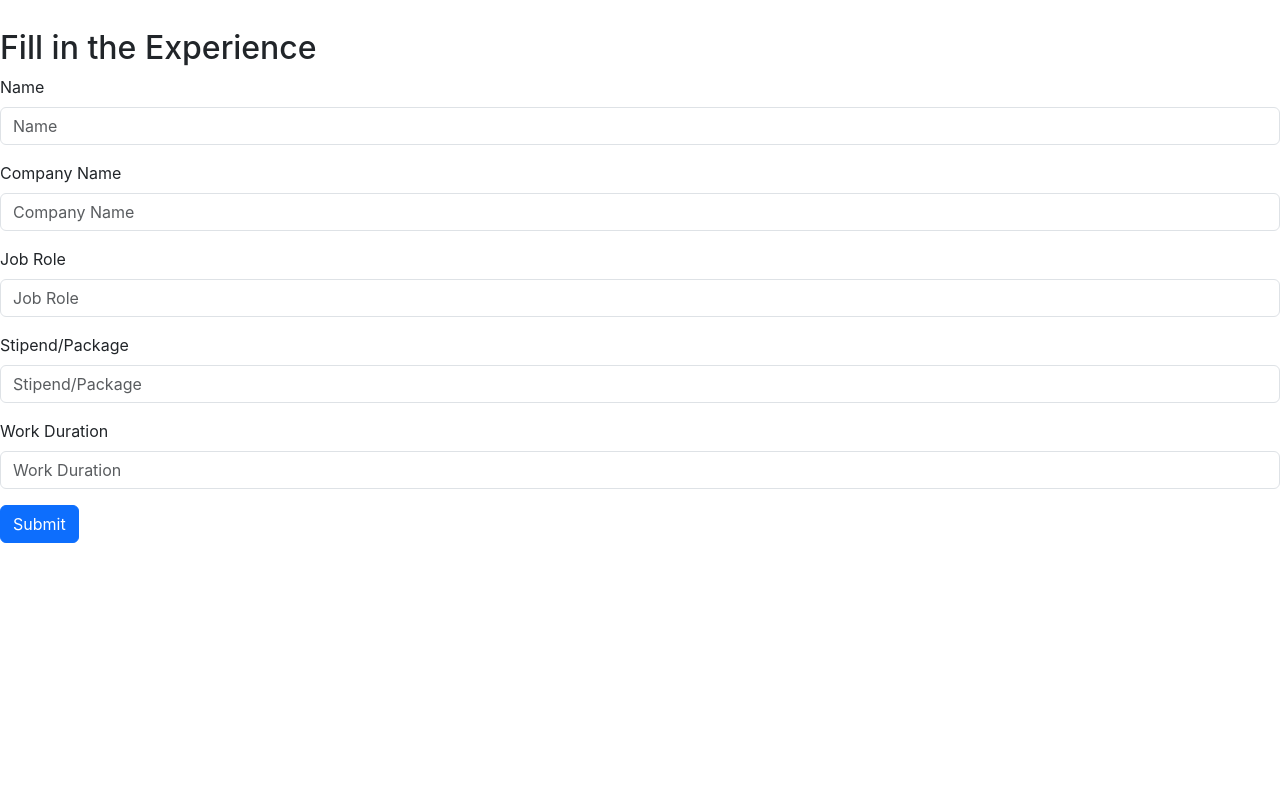
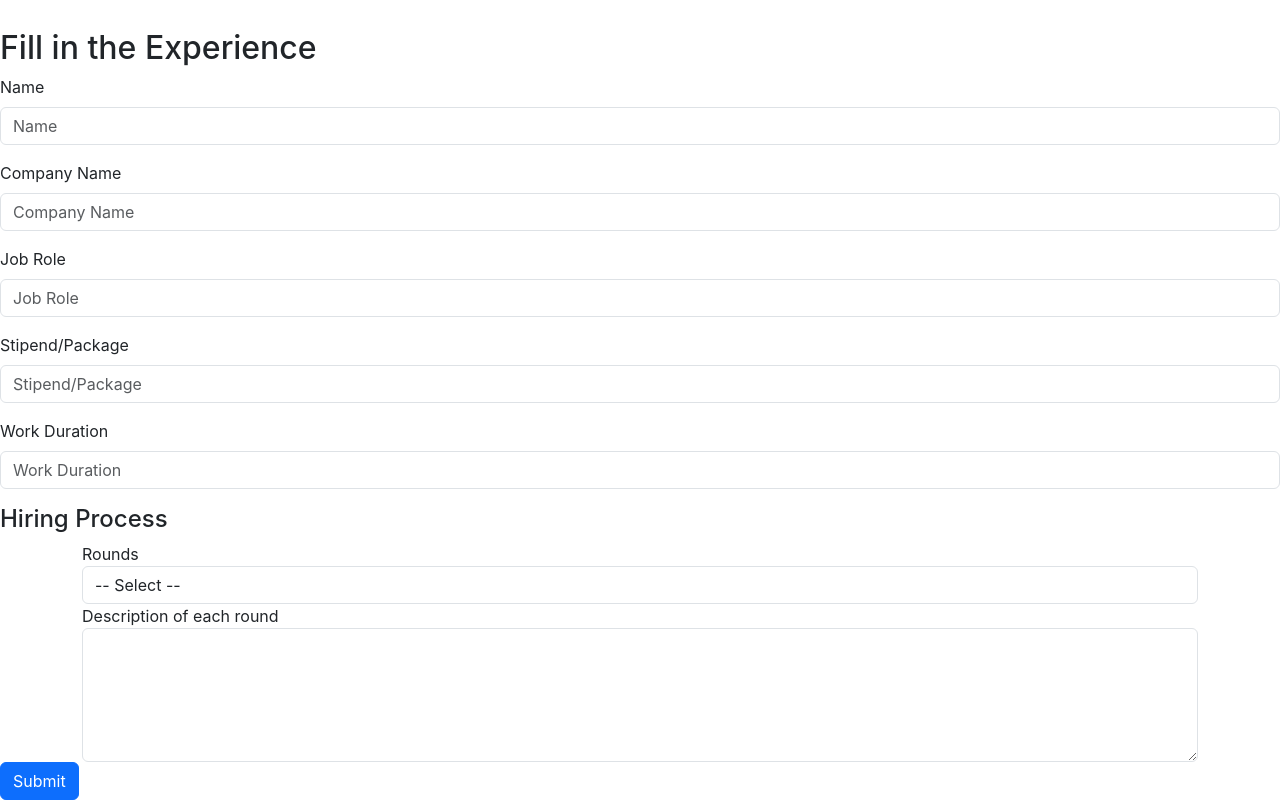
Before and after one commit to Shru2808/React_Blogging_Website, a React (Create React App) app: page / in a window 1280 px wide. Shown: the part 353-1153 px from the top of the page. Before the commit the page ends 896 px from the top, so only its background shows below. Built offline with nearby package versions, Linux system fonts and the light colour scheme.

Commit message:
Updated form.js

```diff
--- a/src/components/Form.js
+++ b/src/components/Form.js
@@ -102,6 +102,20 @@ const Form = () => {
             onChange={handleChange}
           />
         </div>
+        <h4>Hiring Process</h4>
+        <div class="container">
+          <label htmlFor="dropdown">Rounds</label>
+          <select class="form-control" id="dropdown">
+            <option value="">-- Select --</option>
+            <option value="option1">1</option>
+            <option value="option2">2</option>
+            <option value="option3">3</option>
+          </select>
+        </div>
+        <div class="container">
+          <label for="message-input">Description of each round</label>
+          <textarea class="form-control" id="message-input" rows="5"></textarea>
+        </div>
         <button type="submit" className="btn btn-primary">
           Submit
         </button>
```
